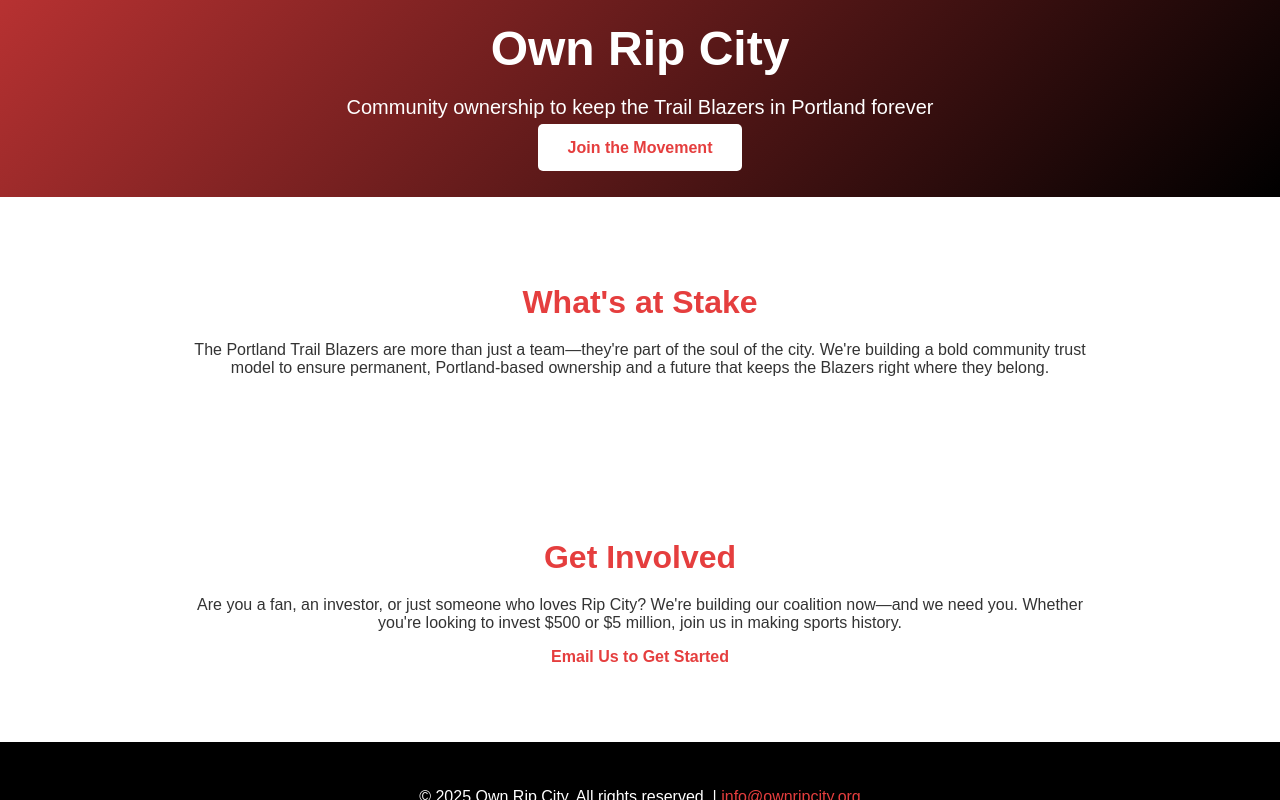
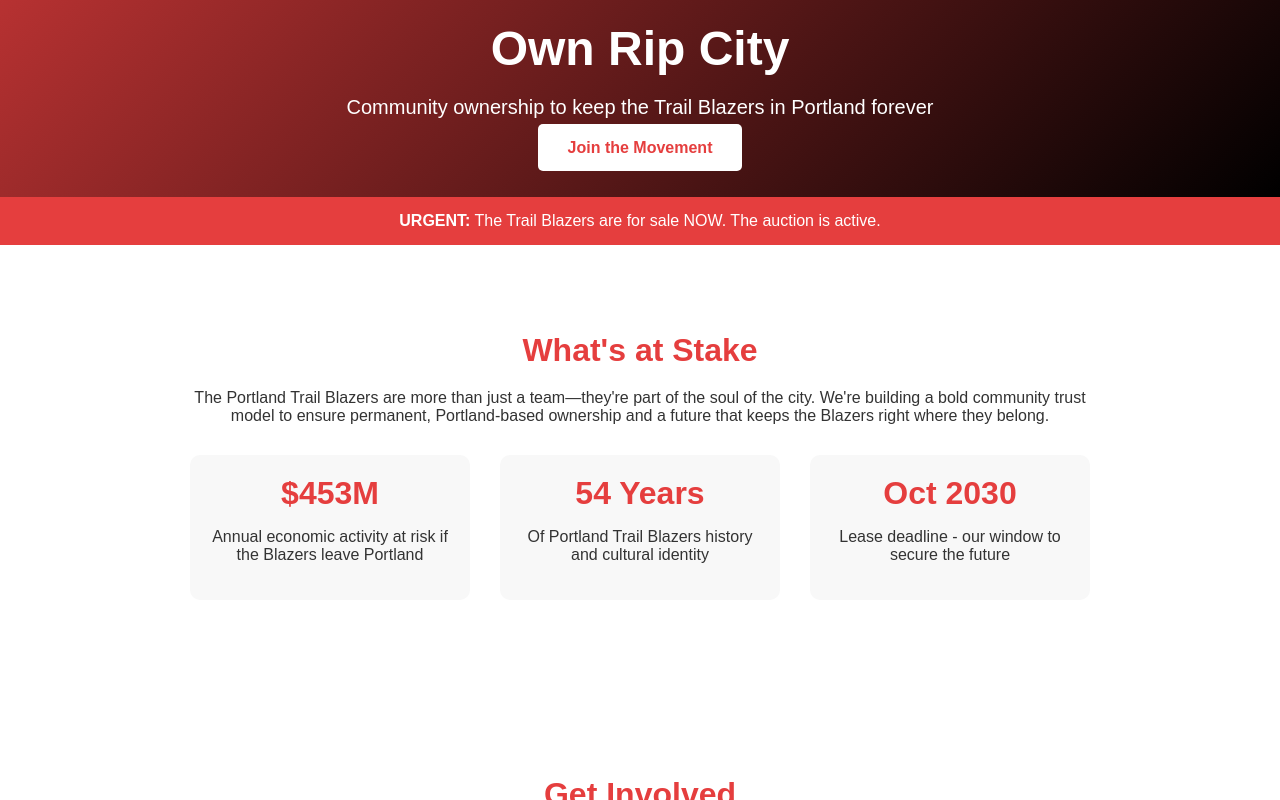
Before and after one commit to Own-Rip-City/ownripcity.org, a plain HTML site: page index.html in a window 1280 px wide. Shown: the part 373-1173 px from the top of the page. Drawn offline with Linux system fonts and the light colour scheme.

Commit message:
Update index.html

```diff
--- a/index.html
+++ b/index.html
@@ -74,10 +74,27 @@
         <p>Community ownership to keep the Trail Blazers in Portland forever</p>
         <a href="#join" class="cta">Join the Movement</a>
     </header>
+    <div style="background: #e53e3e; color: white; text-align: center; padding: 15px;">
+    <strong>URGENT:</strong> The Trail Blazers are for sale NOW. The auction is active.
+</div>
 
     <section class="section">
         <h2>What's at Stake</h2>
         <p>The Portland Trail Blazers are more than just a team—they're part of the soul of the city. We're building a bold community trust model to ensure permanent, Portland-based ownership and a future that keeps the Blazers right where they belong.</p>
+   <div style="display: grid; grid-template-columns: repeat(auto-fit, minmax(250px, 1fr)); gap: 30px; margin: 30px 0;">
+    <div style="background: #f8f8f8; padding: 20px; border-radius: 10px;">
+        <h3 style="color: #e53e3e; font-size: 2rem; margin: 0;">$453M</h3>
+        <p>Annual economic activity at risk if the Blazers leave Portland</p>
+    </div>
+    <div style="background: #f8f8f8; padding: 20px; border-radius: 10px;">
+        <h3 style="color: #e53e3e; font-size: 2rem; margin: 0;">54 Years</h3>
+        <p>Of Portland Trail Blazers history and cultural identity</p>
+    </div>
+    <div style="background: #f8f8f8; padding: 20px; border-radius: 10px;">
+        <h3 style="color: #e53e3e; font-size: 2rem; margin: 0;">Oct 2030</h3>
+        <p>Lease deadline - our window to secure the future</p>
+    </div>
+</div>
     </section>
 
     <section class="section" id="join">
```
